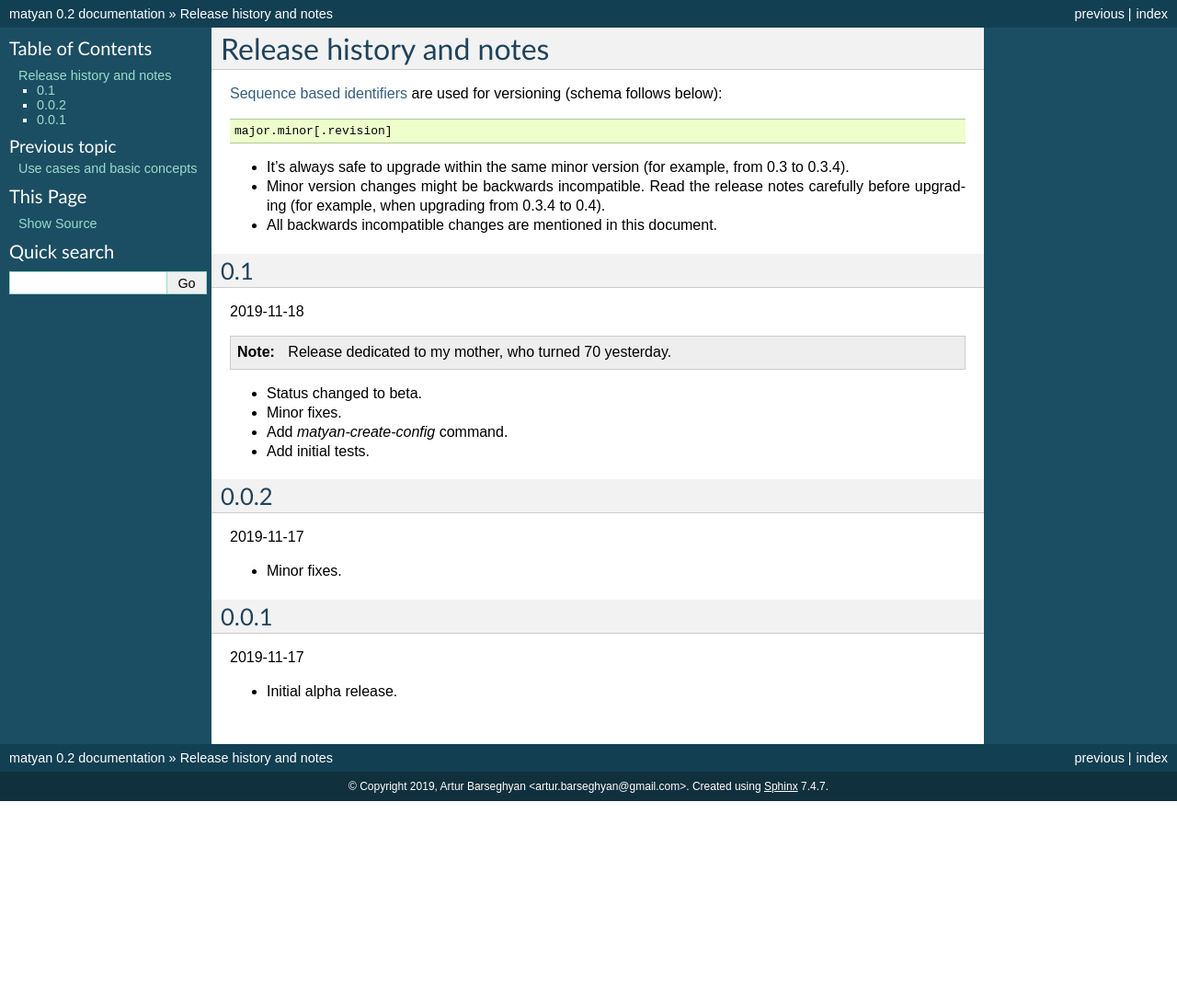
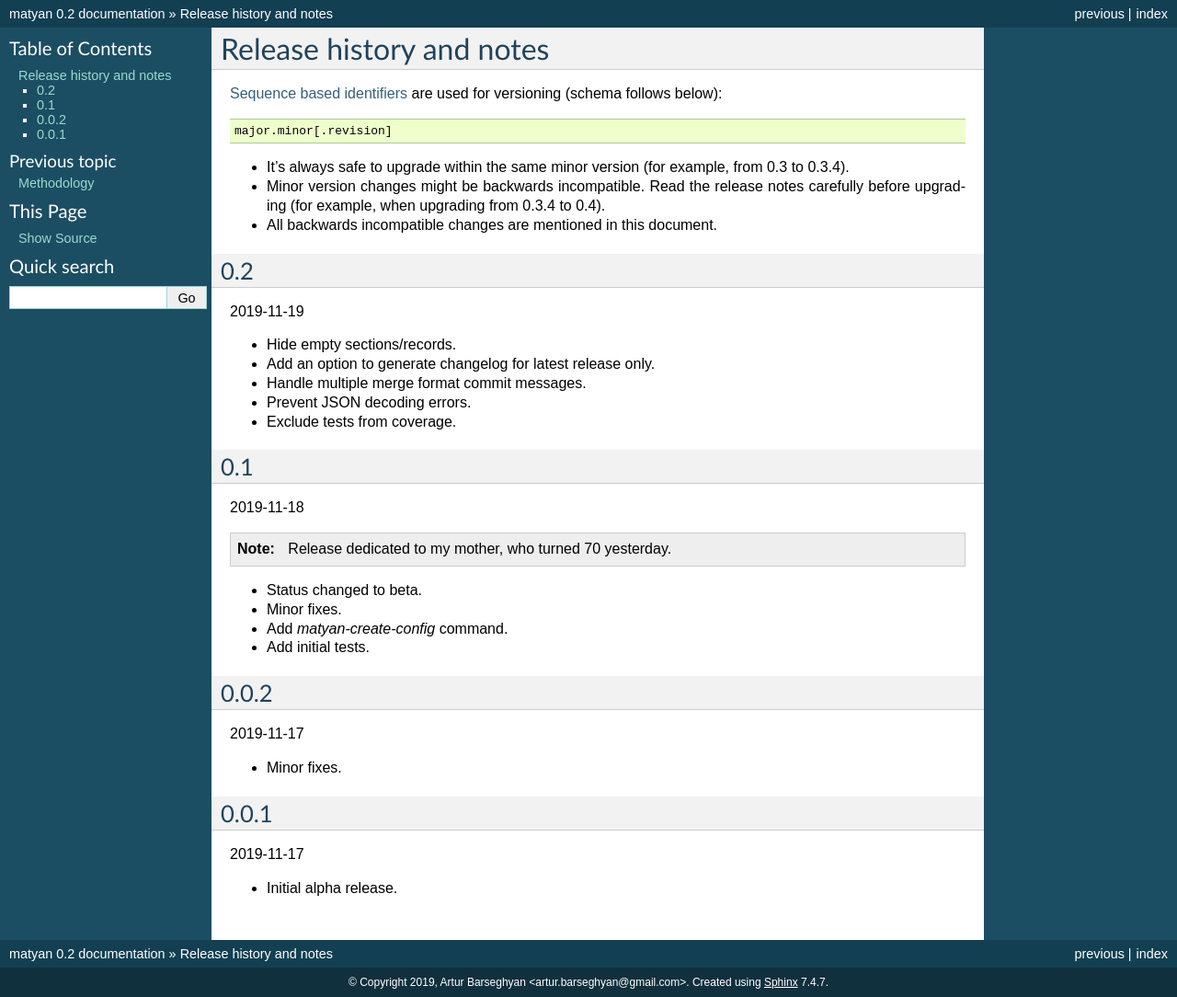
Before and after one commit to barseghyanartur/matyan, a Sphinx documentation site: the page built from docs/changelog.rst, in a window 1280 px wide. Shown: the whole page at 92% size. Built offline with Sphinx 7.4.7, drawn with Linux system fonts in a browser that asks for light colours; pages that are not in the unit, such as notebooks, are missing from menus; before the commit the page ends 900 px from its top, so only the background shows below that.

Commit message:
More on docs

```diff
--- a/docs/changelog.rst
+++ b/docs/changelog.rst
@@ -14,6 +14,16 @@
   release notes carefully before upgrading (for example, when upgrading from
   0.3.4 to 0.4).
 - All backwards incompatible changes are mentioned in this document.
+
+0.2
+---
+2019-11-19
+
+- Hide empty sections/records.
+- Add an option to generate changelog for latest release only.
+- Handle multiple merge format commit messages.
+- Prevent JSON decoding errors.
+- Exclude tests from coverage.
 
 0.1
 ---
```
Also changed, not shown: docs/index.rst (+10 -0 lines).
